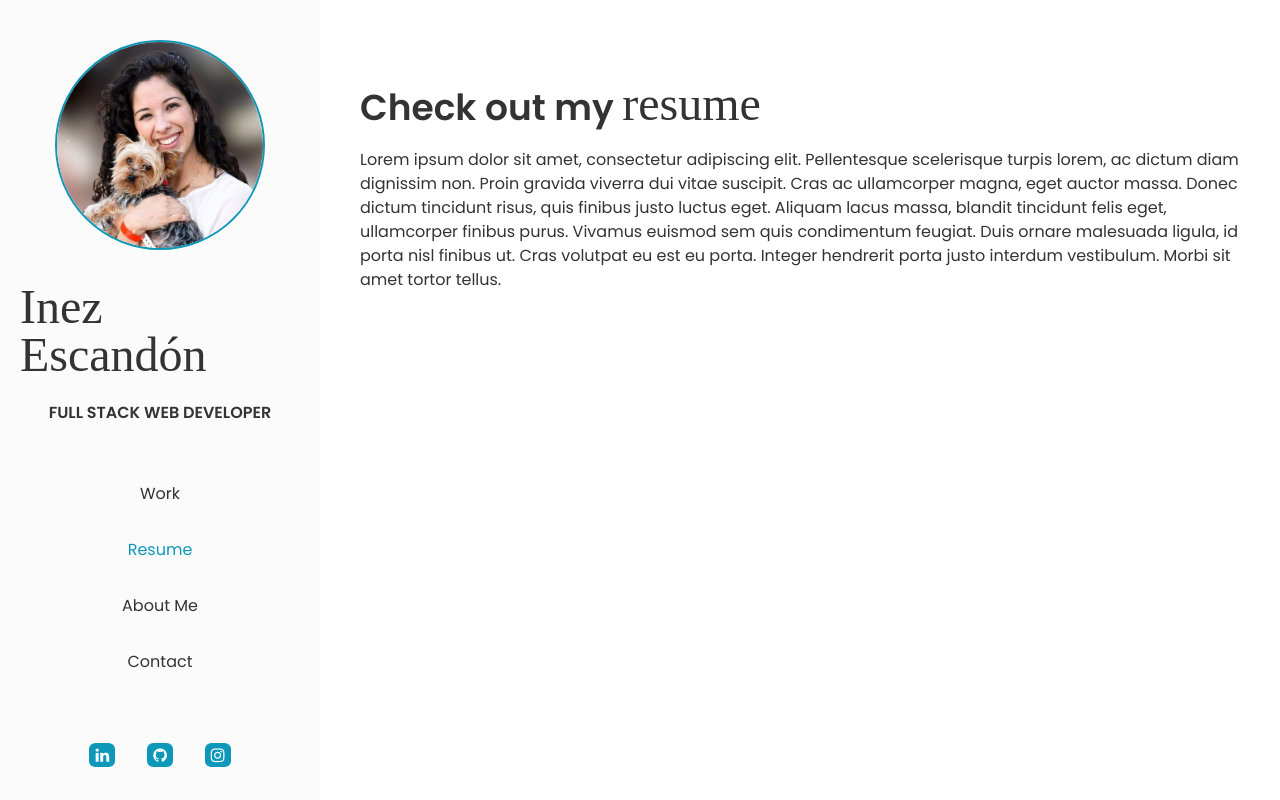
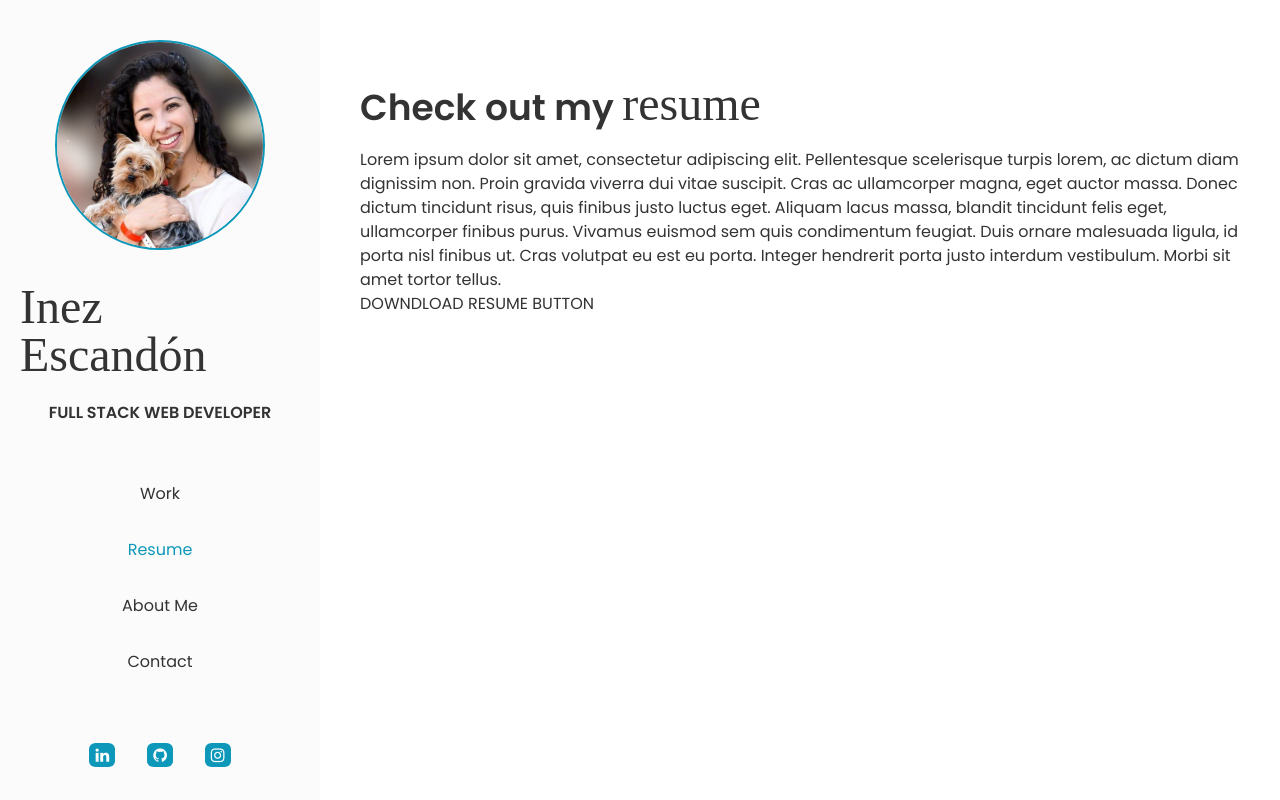
Before and after one commit to iescandon/inescandon, a Next.js app: page /resume in a window 1280 px wide. Built offline with nearby package versions, Linux system fonts and the light colour scheme; a web font is replaced by a local one.

Commit message:
small changes

```diff
--- a/pages/resume.js
+++ b/pages/resume.js
@@ -27,6 +27,7 @@ export default function Resume() {
           <div id="resume">
             <p className="mb-5 text-4xl font-semibold">Check out my <span className="text-5xl font-medium font-dawningOfaNewDay">resume</span></p>
             <div>{lorem}</div>
+            <div>DOWNDLOAD RESUME BUTTON</div>
             {/* <div className="logo font-semibold font-dawningOfaNewDay">ie</div> */}
           </div>
         </section>
```
